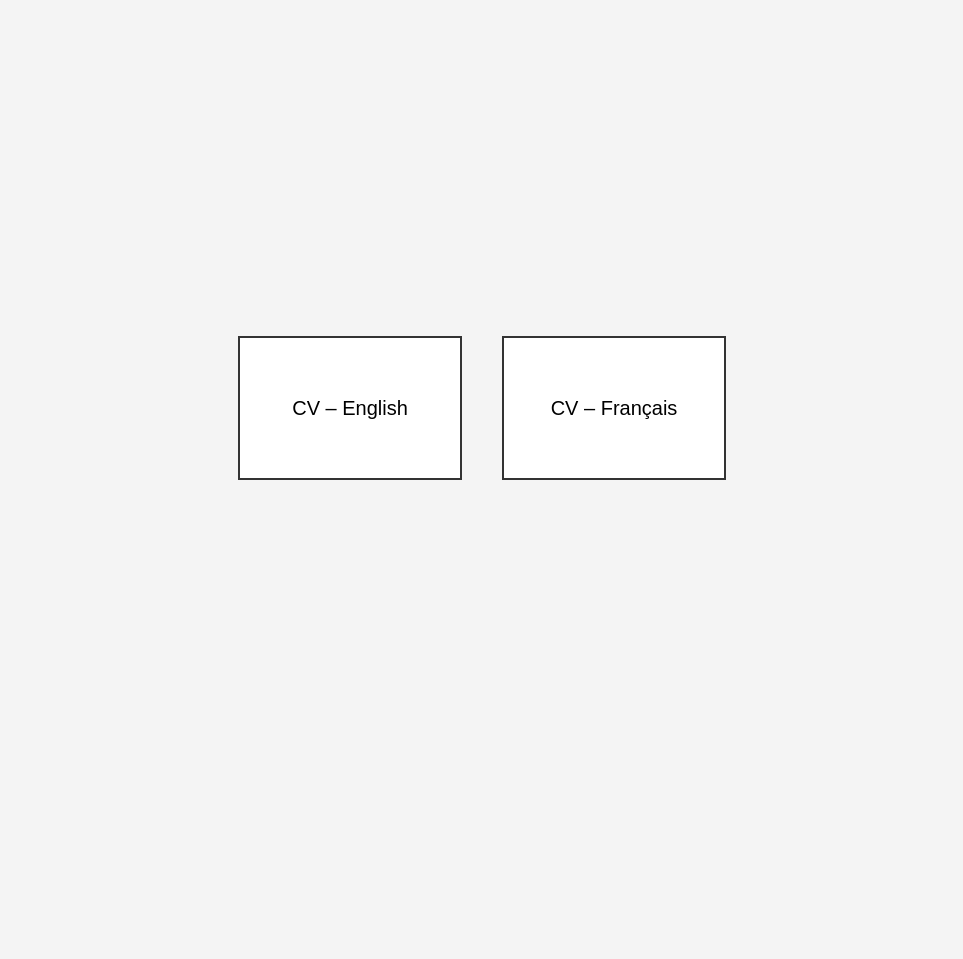
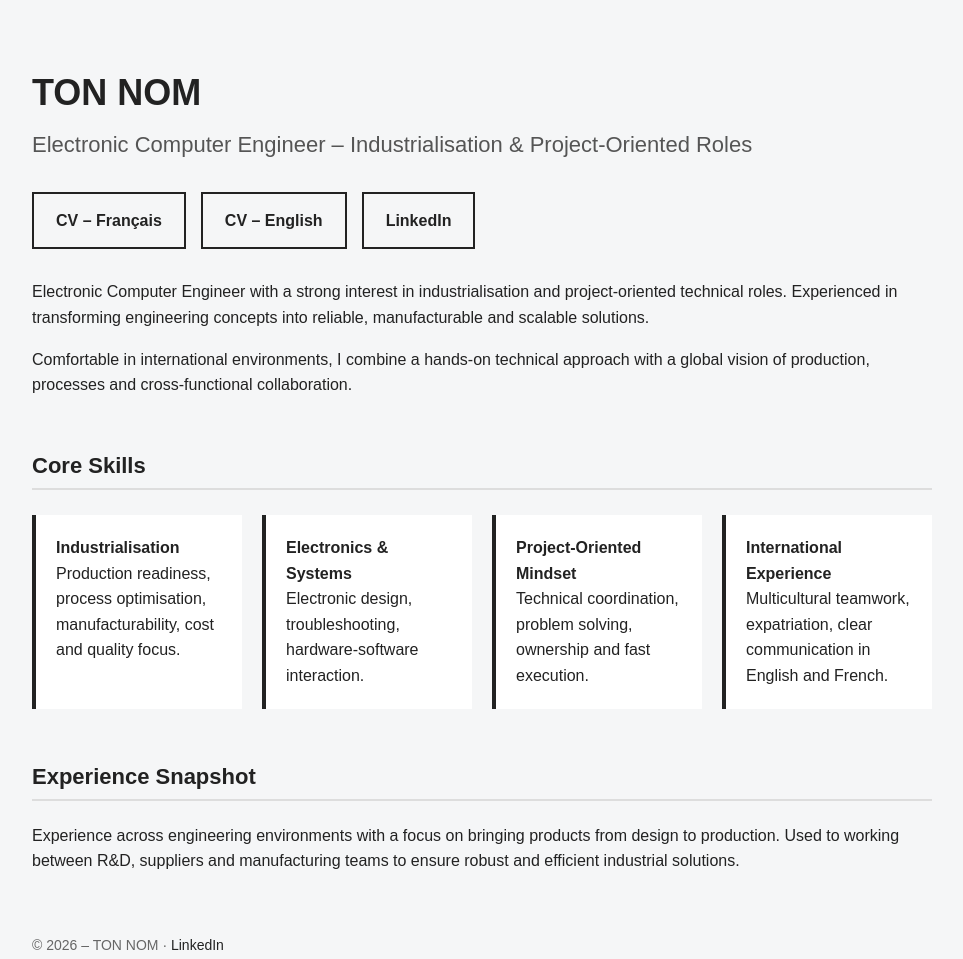
Before and after one commit to FF-1-7/forrer.fr, a plain HTML site: page docs/index.html in a window 1280 px wide. Shown: the whole page, without its empty margins (158-1121 px from the left). Before the commit the page ends 816 px from the top, so only its background shows below. Drawn offline with Linux system fonts and the light colour scheme.

Commit message:
Update index.html

```diff
--- a/docs/index.html
+++ b/docs/index.html
@@ -1,40 +1,136 @@
 <!DOCTYPE html>
-<html lang="fr">
+<html lang="en">
 <head>
   <meta charset="UTF-8">
-  <title>CV – fils.fr</title>
+  <title>Electronic Computer Engineer – Industrialisation & Projects</title>
+  <meta name="viewport" content="width=device-width, initial-scale=1.0">
   <style>
     body {
-      font-family: Arial, sans-serif;
-      background: #f4f4f4;
-      height: 100vh;
+      margin: 0;
+      font-family: Arial, Helvetica, sans-serif;
+      background: #f5f6f7;
+      color: #222;
+      line-height: 1.6;
+    }
+    .container {
+      max-width: 900px;
+      margin: auto;
+      padding: 40px 20px;
+    }
+    h1 {
+      font-size: 36px;
+      margin-bottom: 5px;
+    }
+    h2 {
+      font-size: 22px;
+      font-weight: normal;
+      color: #555;
+      margin-top: 0;
+    }
+    h3 {
+      margin-top: 50px;
+      font-size: 22px;
+      border-bottom: 2px solid #ddd;
+      padding-bottom: 5px;
+    }
+    .buttons {
+      margin: 30px 0;
       display: flex;
-      justify-content: center;
-      align-items: center;
-      gap: 40px;
+      gap: 15px;
+      flex-wrap: wrap;
     }
-    .box {
-      width: 220px;
-      height: 140px;
-      background: white;
-      border: 2px solid #333;
-      display: flex;
-      justify-content: center;
-      align-items: center;
-      font-size: 20px;
-      cursor: pointer;
+    .btn {
+      padding: 14px 22px;
+      border: 2px solid #222;
       text-decoration: none;
-      color: black;
+      color: #222;
+      font-weight: bold;
       transition: 0.2s;
     }
-    .box:hover {
-      background: #333;
-      color: white;
+    .btn:hover {
+      background: #222;
+      color: #fff;
+    }
+    .skills {
+      display: grid;
+      grid-template-columns: repeat(auto-fit, minmax(200px, 1fr));
+      gap: 20px;
+      margin-top: 25px;
+    }
+    .skill-box {
+      background: #fff;
+      padding: 20px;
+      border-left: 4px solid #222;
+    }
+    footer {
+      margin-top: 60px;
+      font-size: 14px;
+      color: #666;
+    }
+    footer a {
+      color: #222;
+      text-decoration: none;
     }
   </style>
 </head>
 <body>
-  <a class="box" href="cv_en.pdf">CV – English</a>
-  <a class="box" href="cv_fr.pdf">CV – Français</a>
+
+<div class="container">
+
+  <h1>TON NOM</h1>
+  <h2>Electronic Computer Engineer – Industrialisation & Project-Oriented Roles</h2>
+
+  <div class="buttons">
+    <a class="btn" href="cv_fr.pdf">CV – Français</a>
+    <a class="btn" href="cv_en.pdf">CV – English</a>
+    <a class="btn" href="https://www.linkedin.com/in/TON-LINKEDIN" target="_blank">LinkedIn</a>
+  </div>
+
+  <p>
+    Electronic Computer Engineer with a strong interest in industrialisation and
+    project-oriented technical roles. Experienced in transforming engineering
+    concepts into reliable, manufacturable and scalable solutions.
+  </p>
+  <p>
+    Comfortable in international environments, I combine a hands-on technical
+    approach with a global vision of production, processes and cross-functional
+    collaboration.
+  </p>
+
+  <h3>Core Skills</h3>
+
+  <div class="skills">
+    <div class="skill-box">
+      <strong>Industrialisation</strong><br>
+      Production readiness, process optimisation, manufacturability, cost and quality focus.
+    </div>
+    <div class="skill-box">
+      <strong>Electronics & Systems</strong><br>
+      Electronic design, troubleshooting, hardware-software interaction.
+    </div>
+    <div class="skill-box">
+      <strong>Project-Oriented Mindset</strong><br>
+      Technical coordination, problem solving, ownership and fast execution.
+    </div>
+    <div class="skill-box">
+      <strong>International Experience</strong><br>
+      Multicultural teamwork, expatriation, clear communication in English and French.
+    </div>
+  </div>
+
+  <h3>Experience Snapshot</h3>
+  <p>
+    Experience across engineering environments with a focus on bringing products
+    from design to production. Used to working between R&D, suppliers and
+    manufacturing teams to ensure robust and efficient industrial solutions.
+  </p>
+
+  <footer>
+    © 2026 – TON NOM ·
+    <a href="https://www.linkedin.com/in/TON-LINKEDIN" target="_blank">LinkedIn</a>
+  </footer>
+
+</div>
+
 </body>
 </html>
```
